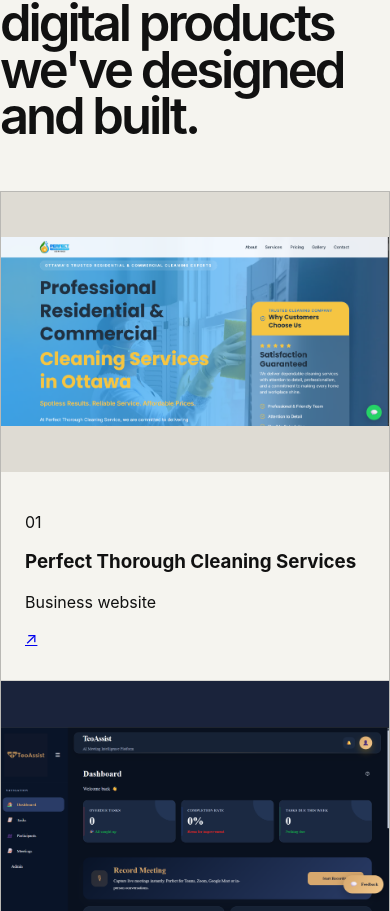
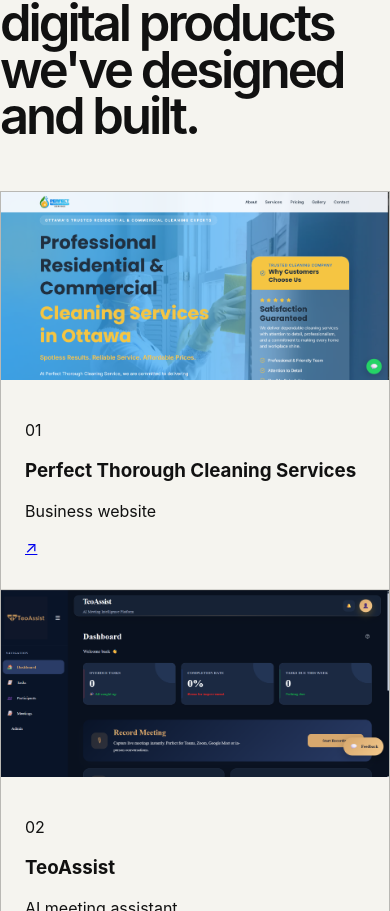
Before and after one commit to lizzytheanimelover/teo-studio, a React (Vite) app: page / in a window 390 px wide. Shown: the part 1073-1984 px from the top of the page. Built offline with nearby package versions, Linux system fonts and the light colour scheme.

Commit message:
css fix 2

```diff
--- a/src/App.css
+++ b/src/App.css
@@ -22,8 +22,12 @@
 }
 
 .brand {
+  display: inline-flex;
+  align-items: center;
+
   color: #111111;
   text-decoration: none;
+
   font-size: 1.25rem;
   font-weight: 700;
   letter-spacing: -0.04em;
@@ -31,6 +35,13 @@
 
 .brand span {
   color: #c6a45c;
+}
+
+.brand-logo {
+  display: block;
+  width: 150px;
+  height: auto;
+  object-fit: contain;
 }
 
 .nav-links {
@@ -42,11 +53,14 @@
 .nav-links a {
   color: #111111;
   text-decoration: none;
+
   font-size: 0.75rem;
   font-weight: 600;
   letter-spacing: 0.08em;
   text-transform: uppercase;
+
   opacity: 0.55;
+
   transition: opacity 0.2s ease;
 }
 
@@ -76,18 +90,22 @@
 
 .hero-eyebrow {
   margin: 0;
+
   font-size: 0.7rem;
   font-weight: 700;
   letter-spacing: 0.14em;
   text-transform: uppercase;
+
   color: #c6a45c;
 }
 
 .hero-location {
   margin: 0;
+
   font-size: 0.75rem;
   font-weight: 600;
   letter-spacing: 0.05em;
+
   opacity: 0.5;
 }
 
@@ -127,6 +145,7 @@
 
   font-size: 1rem;
   line-height: 1.7;
+
   opacity: 0.6;
 }
 
@@ -146,6 +165,7 @@
 .hero-scroll-line {
   width: 50px;
   height: 1px;
+
   background: #111111;
 }
 
@@ -198,6 +218,7 @@
 
   font-size: 1rem;
   line-height: 1.7;
+
   opacity: 0.6;
 }
 
@@ -234,6 +255,7 @@
 
   font-size: 1rem;
   line-height: 1.8;
+
   opacity: 0.65;
 }
 
@@ -283,6 +305,7 @@
   font-size: 0.7rem;
   font-weight: 700;
   letter-spacing: 0.1em;
+
   color: #c6a45c;
 }
 
@@ -302,6 +325,7 @@
 
   font-size: 0.9rem;
   line-height: 1.7;
+
   opacity: 0.55;
 }
 
@@ -324,9 +348,12 @@
 
 .project-card {
   position: relative;
+
   background: #f5f4ef;
   color: #111111;
+
   text-decoration: none;
+
   overflow: hidden;
 }
 
@@ -363,6 +390,7 @@
 .project-year {
   font-size: 0.7rem;
   font-weight: 600;
+
   opacity: 0.45;
 }
 
@@ -381,6 +409,7 @@
 
   font-size: 0.9rem;
   line-height: 1.7;
+
   opacity: 0.55;
 }
 
@@ -397,8 +426,16 @@
    PROJECT CARD PREVIEW
 ================================================== */
 
+/*
+   IMPORTANT:
+   The preview no longer has a fixed min-height.
+
+   This allows full-page website screenshots to keep
+   their natural aspect ratio instead of being cropped.
+*/
+
 .project-preview {
-  min-height: 500px;
+  width: 100%;
 
   display: flex;
   align-items: center;
@@ -425,10 +462,13 @@
 
 .project-image {
   display: block;
+
   width: 100%;
+  max-width: 100%;
   height: auto;
 
   object-fit: contain;
+  object-position: center;
 
   transition:
     transform 0.4s cubic-bezier(0.22, 1, 0.36, 1),
@@ -437,7 +477,6 @@
 
 .project-placeholder {
   width: 100%;
-  min-height: inherit;
   padding: 3rem;
 
   display: flex;
@@ -453,6 +492,7 @@
   line-height: 0.8;
   font-weight: 700;
   letter-spacing: -0.08em;
+
   color: #c6a45c;
 }
 
@@ -498,6 +538,7 @@
   font-size: 0.7rem;
   font-weight: 700;
   letter-spacing: 0.1em;
+
   color: #c6a45c;
 }
 
@@ -515,6 +556,7 @@
 
   font-size: 0.85rem;
   line-height: 1.7;
+
   opacity: 0.55;
 }
 
@@ -558,6 +600,7 @@
 
   font-size: 1rem;
   line-height: 1.7;
+
   opacity: 0.65;
 }
 
@@ -574,6 +617,7 @@
   color: #f5f3ee;
 
   text-decoration: none;
+
   font-size: 0.8rem;
   font-weight: 700;
   letter-spacing: 0.08em;
@@ -645,6 +689,7 @@
   font-weight: 600;
   letter-spacing: 0.08em;
   text-transform: uppercase;
+
   opacity: 0.5;
 }
 
@@ -689,6 +734,7 @@
 .contact-form textarea {
   min-height: 170px;
   resize: vertical;
+
   line-height: 1.6;
 }
 
@@ -710,8 +756,10 @@
 
 .contact-form-footer .contact-button {
   margin-top: 0;
+
   border: none;
   cursor: pointer;
+
   font-family: inherit;
 }
 
@@ -721,6 +769,7 @@
 
   font-size: 0.8rem;
   line-height: 1.5;
+
   opacity: 0.55;
 }
 
@@ -791,12 +840,17 @@
 .footer-brand {
   color: #f5f3ee;
   text-decoration: none;
+
   font-size: 1.4rem;
   font-weight: 700;
 }
 
 .footer-brand span {
   color: #c6a45c;
+}
+
+.footer-brand .brand-logo {
+  width: 155px;
 }
 
 .footer-links {
@@ -839,6 +893,7 @@
 
   font-size: 0.7rem;
   line-height: 1.5;
+
   opacity: 0.4;
 }
 
@@ -877,6 +932,7 @@
   justify-content: center;
 
   border-radius: 50%;
+
   background: #111111;
   color: #ffffff;
 
@@ -888,6 +944,7 @@
   display: flex;
   flex-direction: column;
   gap: 0.25rem;
+
   flex: 1;
 }
 
@@ -899,6 +956,7 @@
 .success-popup-content span {
   font-size: 0.75rem;
   line-height: 1.5;
+
   opacity: 0.55;
 }
 
@@ -914,6 +972,7 @@
   line-height: 1;
 
   cursor: pointer;
+
   opacity: 0.4;
 
   transition: opacity 0.2s ease;
@@ -950,6 +1009,7 @@
   background: transparent;
 
   color: #ffffff;
+
   font-family: inherit;
   font-size: 0.85rem;
 
@@ -982,6 +1042,7 @@
   padding: 2rem;
 
   background: rgba(0, 0, 0, 0.65);
+
   backdrop-filter: blur(8px);
 
   animation: emailOverlayIn 0.2s ease;
@@ -1016,9 +1077,8 @@
 }
 
 .email-options-modal > p:not(.eyebrow) {
+  max-width: 340px;
   margin: 1rem 0 2rem;
-
-  max-width: 340px;
 
   font-size: 0.9rem;
   line-height: 1.6;
@@ -1107,27 +1167,6 @@
 }
 
 /* ==================================================
-   TEO STUDIO BRAND LOGO
-================================================== */
-
-.brand {
-  display: inline-flex;
-  align-items: center;
-  text-decoration: none;
-}
-
-.brand-logo {
-  display: block;
-  width: 150px;
-  height: auto;
-  object-fit: contain;
-}
-
-.footer-brand .brand-logo {
-  width: 155px;
-}
-
-/* ==================================================
    RESPONSIVE
 ================================================== */
 
@@ -1175,10 +1214,6 @@
 
   .project-large {
     grid-column: span 1;
-  }
-
-  .project-preview {
-    min-height: 420px;
   }
 
   .process-grid {
@@ -1229,6 +1264,7 @@
     align-items: flex-start;
     flex-direction: column;
     gap: 2rem;
+
     margin-top: 4rem;
   }
 
@@ -1239,6 +1275,7 @@
   .section-header {
     flex-direction: column;
     gap: 1.5rem;
+
     margin-bottom: 3.5rem;
   }
 
@@ -1257,10 +1294,6 @@
 
   .projects-grid {
     grid-template-columns: 1fr;
-  }
-
-  .project-preview {
-    min-height: 300px;
   }
 
   .project-info {
@@ -1284,6 +1317,7 @@
     align-items: flex-start;
     flex-direction: column;
     gap: 2rem;
+
     margin-top: 5rem;
   }
 
@@ -1340,6 +1374,7 @@
   .success-popup {
     right: 1rem;
     bottom: 1rem;
+
     width: calc(100vw - 2rem);
   }
 
@@ -1397,10 +1432,6 @@
     font-size: 0.9rem;
   }
 
-  .project-preview {
-    min-height: 280px;
-  }
-
   .service-item,
   .process-item {
     min-height: 250px;
```
